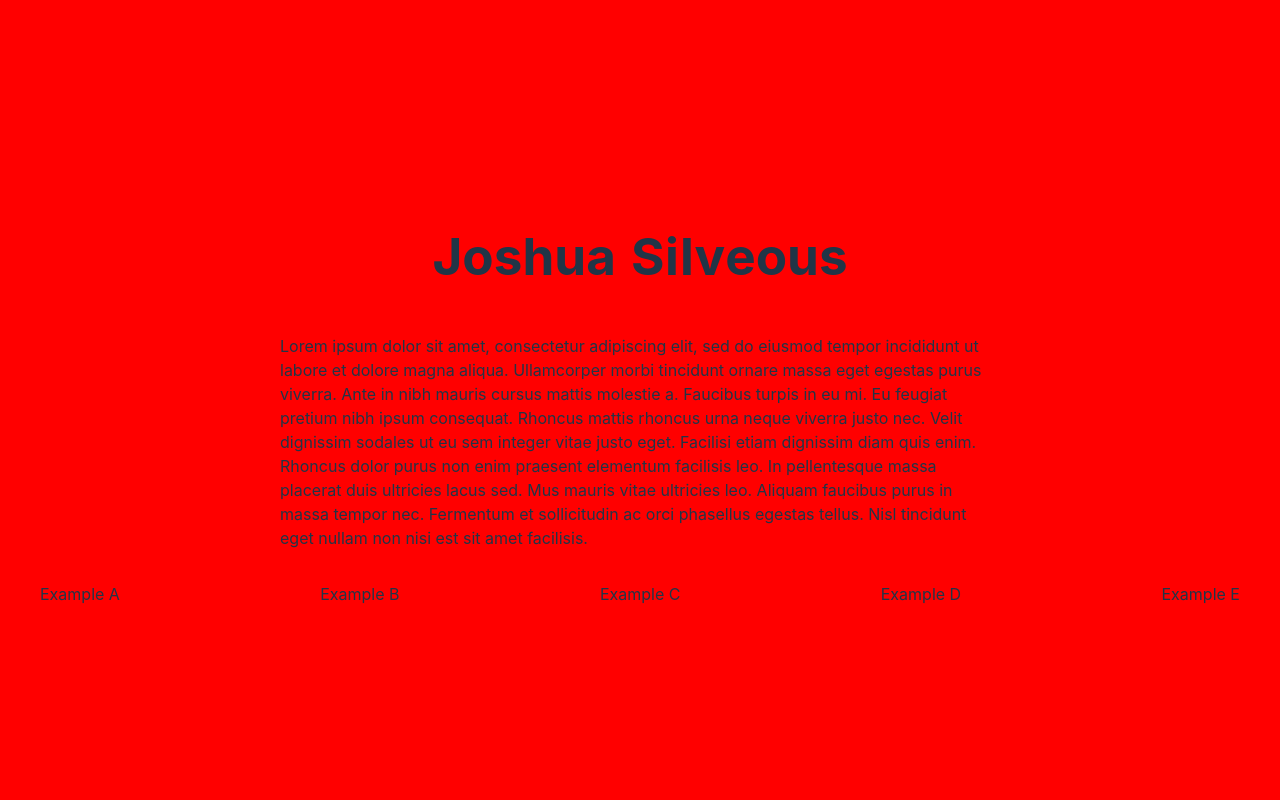
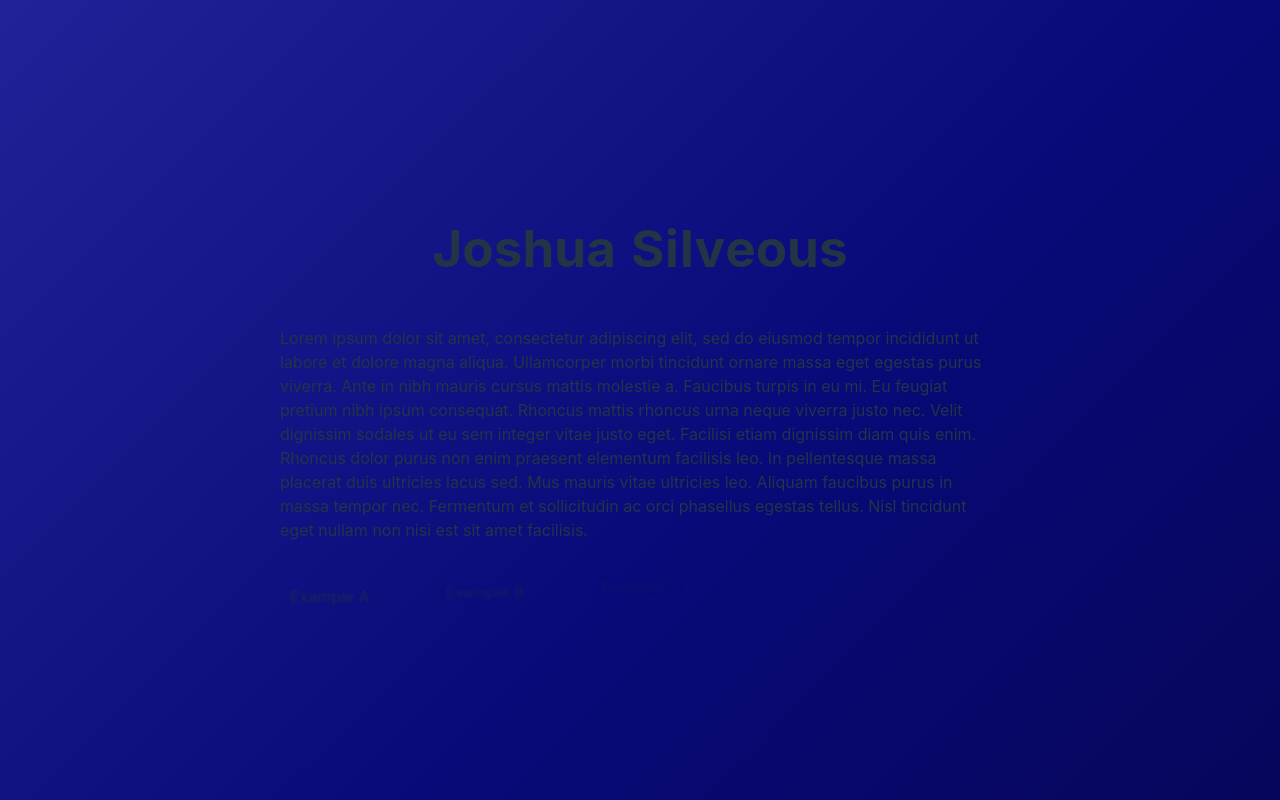
Before and after one commit to JoshSilveous/portfolio-site, a React (Vite) app: page / in a window 1280 px wide. Shown: the top 800 px of the page. Built offline with nearby package versions, Linux system fonts and the light colour scheme.

Commit message:
added animated background styles

```diff
--- a/src/components/NavBar.scss
+++ b/src/components/NavBar.scss
@@ -1,8 +1,8 @@
 .navbar {
 	height: 80px;
 	width: 100vw;
-	transition: height 0.2s ease;
-	background-color: red;
+	transition: height 0.4s ease;
+	background: rgb(178, 175, 230);
 	position: fixed;
 	display: flex;
 	flex-direction: column;
@@ -10,11 +10,21 @@
 	justify-content: center;
 	padding: 0px 40px;
 	box-sizing: border-box;
+	background: linear-gradient(
+		135deg,
+		rgba(148, 237, 255, 1) 0%,
+		rgb(77, 77, 206) 30%,
+		rgba(9, 9, 121, 1) 70%,
+		rgba(2, 0, 36, 1) 100%
+	);
+	background-size: 400% 400%;
+	animation: backgroundGradientLoad 4s ease-in-out 0s 1,
+		backgroundGradientIdle 10s ease-in-out 4s infinite;
 
 	.splash-info {
 		text-align: center;
 		overflow: hidden;
-		transition: height 0.2s ease;
+		transition: height 0.4s ease;
 		width: 60%;
 		h1 span {
 			display: inline-block;
@@ -26,7 +36,7 @@
 			height: 16px;
 		}
 		.spacer:nth-of-type(2) {
-			height: 32px;
+			height: 48px;
 		}
 		p {
 			text-align: left;
@@ -55,6 +65,7 @@
 		display: flex;
 		justify-content: space-between;
 		width: 100%;
+		max-width: 700px;
 		.anchor-link {
 			opacity: 0%;
 			animation: 1s ease-out 0s 1 fadeDown forwards;
@@ -65,7 +76,30 @@
 				scale: 120%;
 				text-shadow: 0 0 20px white, 0 0 30px white;
 			}
+			&:active {
+				scale: 110%;
+				text-shadow: 0 0 15px white, 0 0 25px white;
+			}
 		}
+	}
+}
+@keyframes backgroundGradientLoad {
+	0% {
+		background-position: 0% 50%;
+	}
+	100% {
+		background-position: 100% 50%;
+	}
+}
+@keyframes backgroundGradientIdle {
+	0% {
+		background-position: 100% 50%;
+	}
+	50% {
+		background-position: 60% 50%;
+	}
+	100% {
+		background-position: 100% 50%;
 	}
 }
 
--- a/src/components/NavBar.tsx
+++ b/src/components/NavBar.tsx
@@ -43,38 +43,36 @@ export function NavBar() {
 	const paragraphRef = useRef<HTMLParagraphElement>(null)
 	const anchorContainerRef = useRef<HTMLDivElement>(null)
 	useEffect(() => {
-		if (window.getComputedStyle(spacer1Ref.current!).height !== '0px') {
-			animateHeightOpening(spacer1Ref.current!, 2000)
-		}
-		animateHeightOpening(spacer2Ref.current!, 2000)
-		animateHeightOpening(paragraphRef.current!, 2000)
-		animateHeightOpening(anchorContainerRef.current!, 2000)
+		animateHeightOpening(spacer1Ref.current!, 2500)
+		animateHeightOpening(spacer2Ref.current!, 2500)
+		animateHeightOpening(paragraphRef.current!, 2500)
+		animateHeightOpening(anchorContainerRef.current!, 2500)
 	}, [])
 
 	return (
 		<div className={`navbar ${isFullscreen ? 'fullscreen' : ''}`}>
 			<div className='splash-info'>
-				<h1>{stringToSpanCharArray('Joshua Silveous', 0, 0.05)}</h1>
+				<h1>{stringToSpanCharArray('Joshua Silveous', 0.5, 0.05)}</h1>
 				<div className='spacer' ref={spacer1Ref} />
 				<p ref={paragraphRef}>
-					{stringToSpanWordArray(splashParagraph, 2, 0.015)}
+					{stringToSpanWordArray(splashParagraph, 2.5, 0.015)}
 				</p>
 				<div className='spacer' ref={spacer2Ref} />
 			</div>
 			<div className='anchor-container' ref={anchorContainerRef}>
-				<div className='anchor-link' style={{ animationDelay: '4.8s' }}>
+				<div className='anchor-link' style={{ animationDelay: '5.3s' }}>
 					Example A
 				</div>
-				<div className='anchor-link' style={{ animationDelay: '4.6s' }}>
+				<div className='anchor-link' style={{ animationDelay: '5.5s' }}>
 					Example B
 				</div>
-				<div className='anchor-link' style={{ animationDelay: '4.4s' }}>
+				<div className='anchor-link' style={{ animationDelay: '5.7s' }}>
 					Example C
 				</div>
-				<div className='anchor-link' style={{ animationDelay: '4.6s' }}>
+				<div className='anchor-link' style={{ animationDelay: '5.9s' }}>
 					Example D
 				</div>
-				<div className='anchor-link' style={{ animationDelay: '4.8s' }}>
+				<div className='anchor-link' style={{ animationDelay: '6.1s' }}>
 					Example E
 				</div>
 			</div>
```
